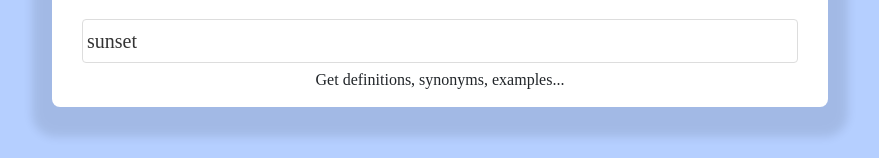
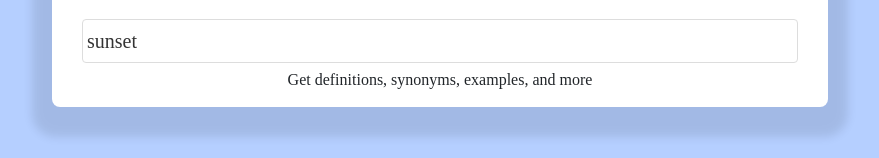
Before and after one commit to bsak350/dictionary-react-app, a React (Create React App) app: page / in a window 1280 px wide. Shown: the part 213-371 px from the top of the page, without its empty margins (200-1079 px from the left). Built offline with nearby package versions, Linux system fonts and the light colour scheme; no server answers; a web font is replaced by a local one.

Commit message:
Edited hint

```diff
--- a/src/Dictionary.js
+++ b/src/Dictionary.js
@@ -57,7 +57,9 @@ export default function Dictionary(props) {
               className="form-control w-100"
             />
           </form>
-          <div className="hint">Get definitions, synonyms, examples...</div>
+          <div className="hint">
+            Get definitions, synonyms, examples, and more
+          </div>
         </section>
         <Results results={results} />
         <Photos photos={photos} />
```
